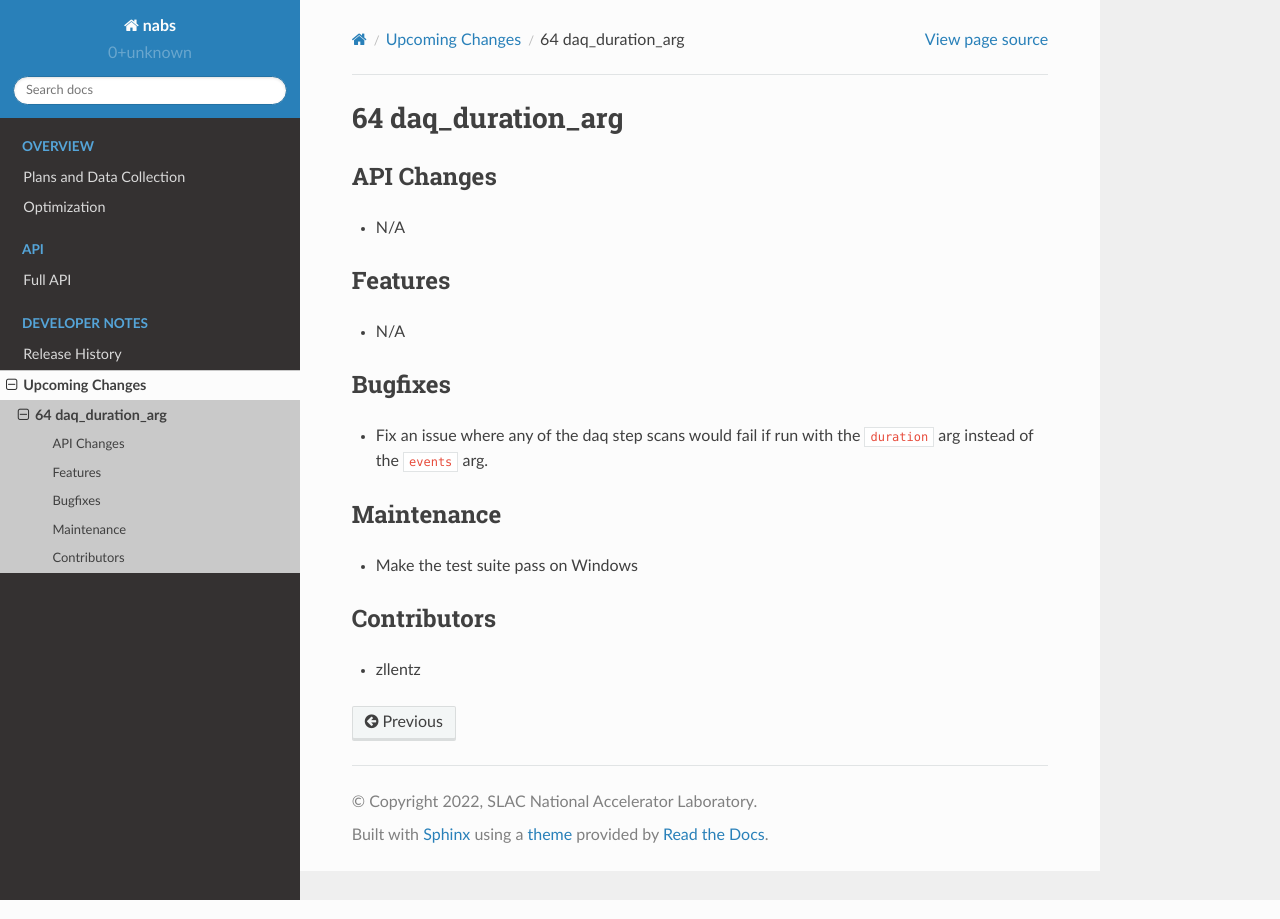
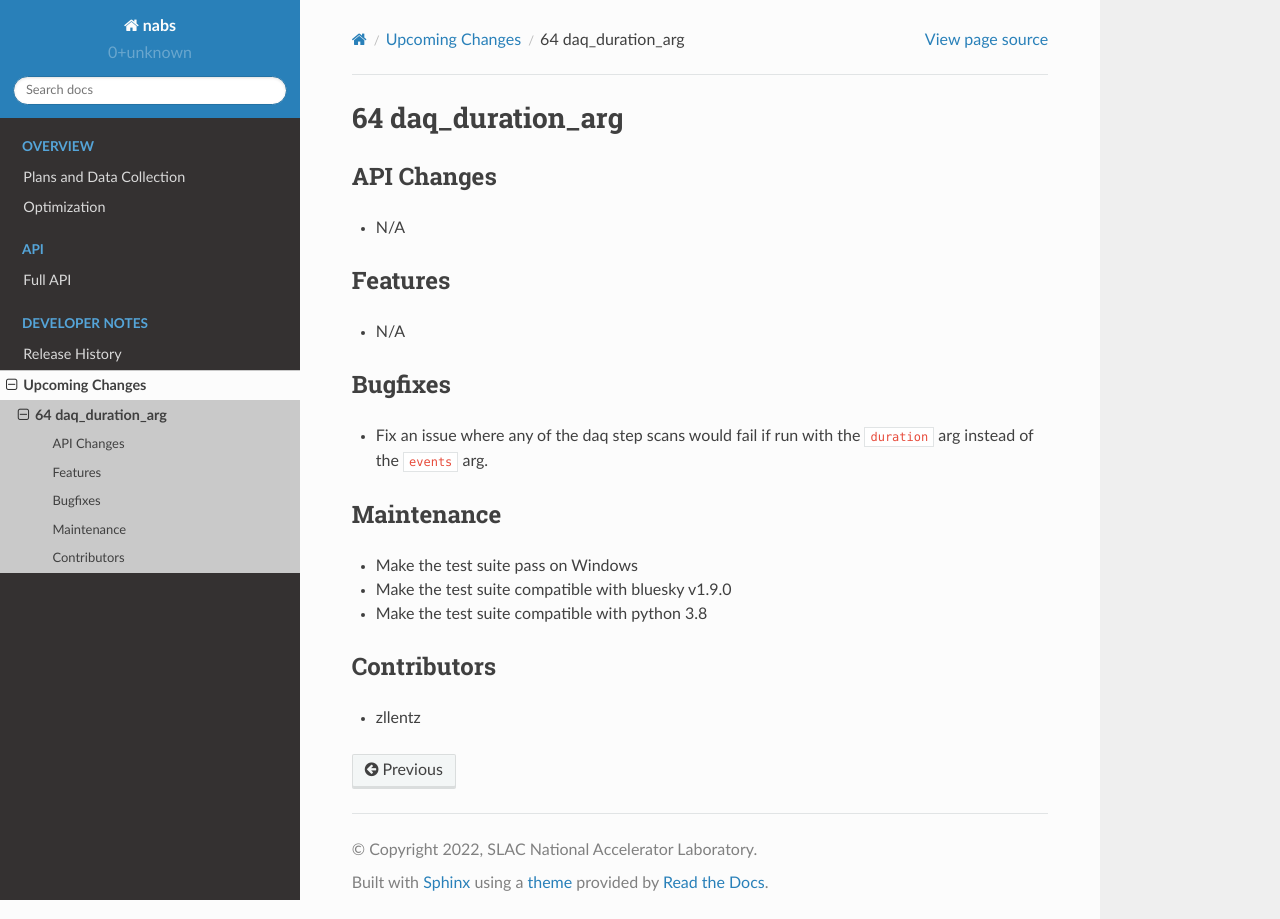
Before and after one commit to pcdshub/nabs, a Sphinx documentation site: the page built from docs/source/upcoming_release_notes/64-daq_duration_arg.rst, in a window 1280 px wide. Built offline with Sphinx 7.4.7 and the Read the Docs theme 2.0.0, drawn with Linux system fonts in a browser that asks for light colours.

Commit message:
DOC: update release notes

```diff
--- a/docs/source/upcoming_release_notes/64-daq_duration_arg.rst
+++ b/docs/source/upcoming_release_notes/64-daq_duration_arg.rst
@@ -17,6 +17,8 @@ Bugfixes
 Maintenance
 -----------
 - Make the test suite pass on Windows
+- Make the test suite compatible with bluesky v1.9.0
+- Make the test suite compatible with python 3.8
 
 Contributors
 ------------
```
